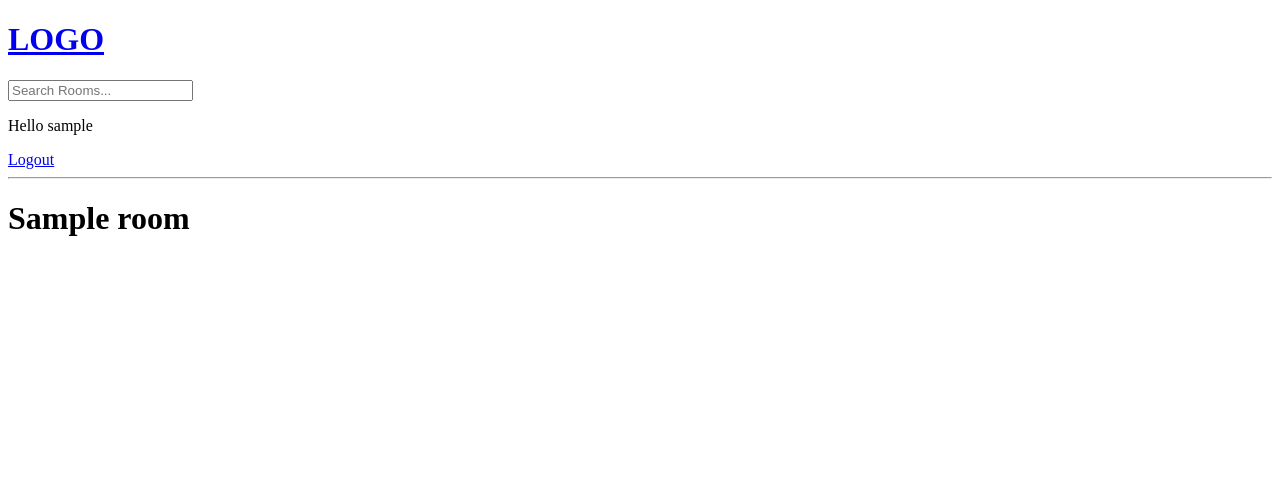
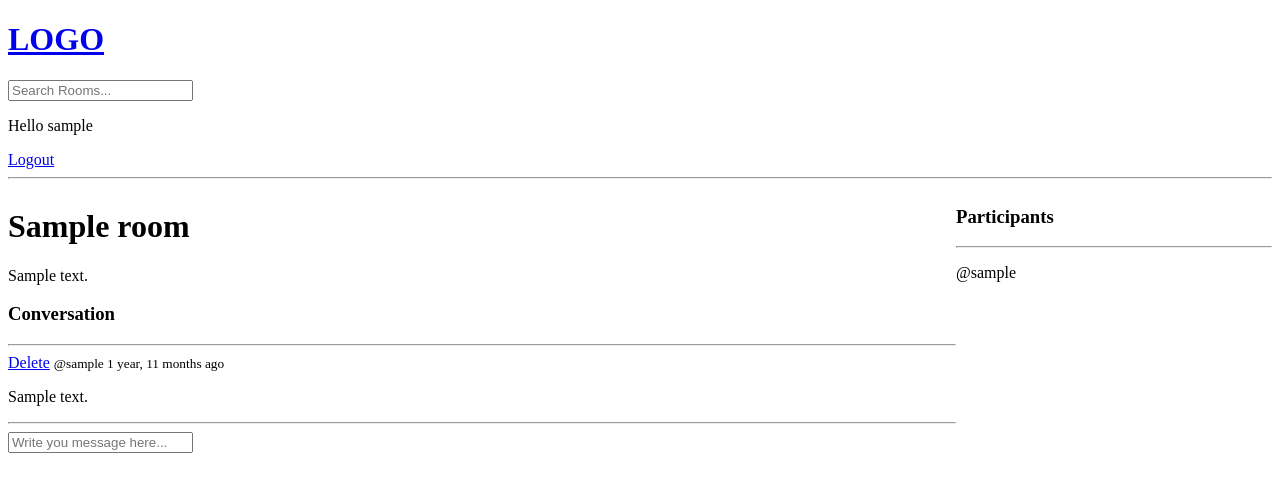
Before and after one commit to amir1226/tzuzul-project3-discord, a Django app: page /room/1/ in a window 1280 px wide. Shown: the top 492 px of the page. Run offline with Django 4.2, Linux system fonts and the light colour scheme; a user stored in the database is signed in; tables that the repository leaves empty hold one stand-in row (values such as "Sample post").

Commit message:
Adding messages CRUD

```diff
--- a/proyecto3_discord/base/models.py
+++ b/proyecto3_discord/base/models.py
@@ -14,7 +14,7 @@ class Room(models.Model):
     topic = models.ForeignKey(Topic, on_delete=models.SET_NULL, null=True)
     name = models.CharField(max_length=200)
     description = models.TextField(null=True, blank=True)
-    # participants =
+    participants = models.ManyToManyField(User, related_name='participants', blank=True)
     updated = models.DateTimeField(auto_now=True)
     created = models.DateTimeField(auto_now_add=True)
 
--- a/proyecto3_discord/base/templates/base/room.html
+++ b/proyecto3_discord/base/templates/base/room.html
@@ -1,16 +1,62 @@
-<!DOCTYPE html>
-<html lang="en">
-<head>
-    <meta charset="UTF-8">
-    <meta http-equiv="X-UA-Compatible" content="IE=edge">
-    <meta name="viewport" content="width=device-width, initial-scale=1.0">
-    <title>Room</title>
-</head>
-<body>
-    {% extends 'main.html' %}
-    {% block content %}
-        <h1> {{room.name}} </h1>
+{% extends 'main.html' %}
 
-    {% endblock content %}
-</body>
-</html>
+{% block content %}
+
+<style>
+    .room-container {
+        display: grid;
+        grid-template-columns: 3fr 1fr;
+    }
+</style>
+
+<div class="room-container">
+
+    <div>
+
+        <h1>{{room.name}}</h1>
+
+        <p>{{room.description}}</p>
+
+
+        <div class="comment-wrapper">
+            <h3>Conversation</h3>
+            <hr>
+
+            {% for message in room_messages %}
+            <div>
+                {% if request.user == message.user %}
+                <a href="{% url 'delete-message' message.id %}">Delete</a>
+                {% endif %}
+                <small>@{{message.user}} {{message.created|timesince}} ago </small>
+                <p>{{message.body}}</p>
+                <hr>
+            </div>
+            {% endfor %}
+        </div>
+
+
+        {% if request.user.is_authenticated %}
+        <div class="comment-form">
+            <form method="POST" action="">
+                {% csrf_token %}
+                <input type="text" name="body" placeholder="Write you message here..." />
+            </form>
+        </div>
+        {% endif %}
+
+    </div>
+
+    <div>
+        <h3>Participants</h3>
+        <hr>
+
+        {% for user in participants %}
+        <div>
+            <p>@{{user.username}}</p>
+        </div>
+        {% endfor %}
+    </div>
+
+</div>
+
+{% endblock %}
--- a/proyecto3_discord/base/urls.py
+++ b/proyecto3_discord/base/urls.py
@@ -9,5 +9,6 @@ urlpatterns = [
     path('room/<str:pk>/', views.room, name='room'),
     path('create-room/', views.create_room, name='create-room'),
     path('update-room/<str:pk>', views.update_room, name='update-room'),
-    path('delete-room/<str:pk>', views.delete_room, name='delete-room')
+    path('delete-room/<str:pk>', views.delete_room, name='delete-room'),
+    path('delete-message/<str:pk>', views.delete_message, name='delete-message')
 ]
--- a/proyecto3_discord/base/views.py
+++ b/proyecto3_discord/base/views.py
@@ -6,7 +6,7 @@ from django.contrib.auth import authenticate, login, logout
 from django.contrib.auth.decorators import login_required
 from django.contrib.auth.forms import UserCreationForm
 from django.contrib import messages
-from .models import Room, Topic
+from .models import Message, Room, Topic
 from .forms import RoomForm
 
 """ rooms = [
@@ -75,8 +75,19 @@ def home(request):
 
 def room(request, pk):
     room = Room.objects.get(id=pk)
-    # room = next(item for item in rooms if item["id"] == int(pk))
-    context = {'room': room}
+    room_messages = room.message_set.all().order_by('-created')
+    participants = room.participants.all()
+    if request.method == 'POST':
+        Message.objects.create(
+           user=request.user,
+           room=room,
+           body=request.POST.get('body')
+        )
+        room.participants.add(request.user)
+
+        return redirect('room', pk=room.id)
+
+    context = {'room': room, 'room_messages': room_messages, 'participants': participants}
     return render(request, 'base/room.html', context)
 
 @login_required(login_url='login')
@@ -120,3 +131,16 @@ def delete_room(request, pk):
         return redirect('home')
 
     return render(request, 'base/delete.html', {'obj':room})
+
+@login_required(login_url='login')
+def delete_message(request, pk):
+    message = Message.objects.get(id=pk)
+
+    if request.user != message.user:
+        return HttpResponse('You are not allowed to delete this message!')
+
+    if request.method == 'POST':
+        message.delete()
+        return redirect('home')
+
+    return render(request, 'base/delete.html', {'obj':message})
```
Also changed, not shown: proyecto3_discord/base/migrations/0003_alter_room_options_room_participants.py (added).
